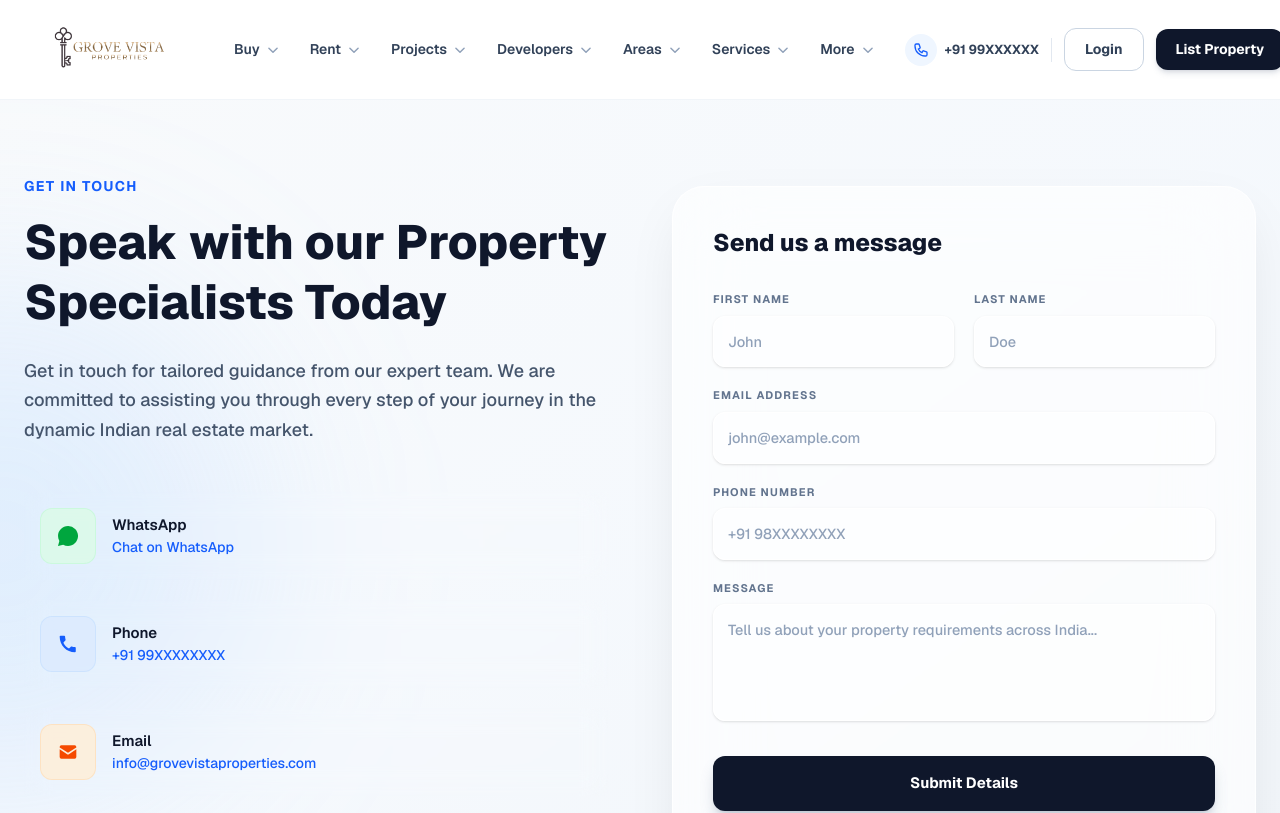
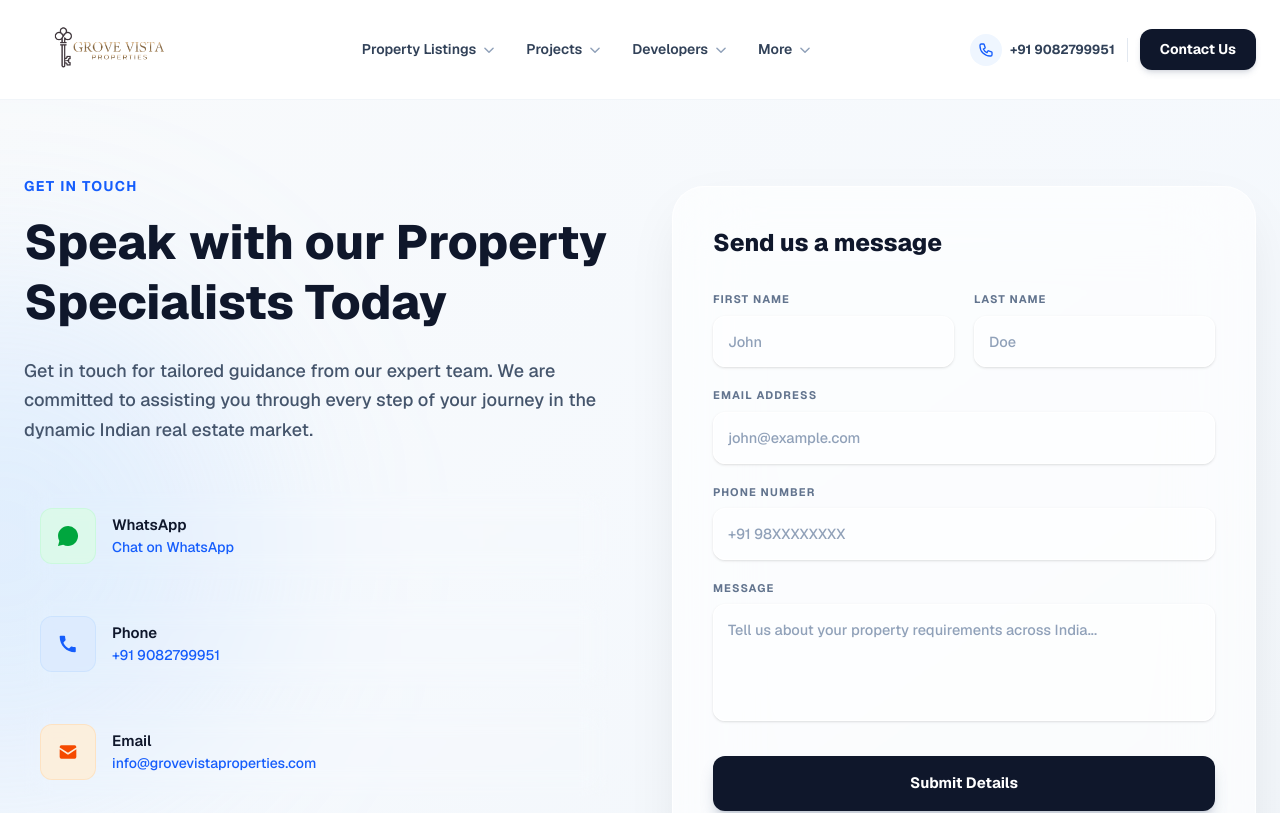
Before and after one commit to MarTech-Union/Grove-Vista-Properties, a Next.js app: page /contact in a window 1280 px wide. Shown: the top 813 px of the page. Built offline with nearby package versions, Linux system fonts and the light colour scheme; a web font is replaced by a local one.

Commit message:
update the header, footer and contact page

```diff
--- a/src/components/ContactSection.js
+++ b/src/components/ContactSection.js
@@ -19,8 +19,8 @@ const contactCards = [
 
   {
     label: "Phone",
-    value: "+91 99XXXXXXXX",
-    href: "tel:+919999999999",
+    value: "+91 9082799951",
+    href: "tel:+91 9082799951",
     ring: "border-blue-200/50 bg-blue-100/80",
     icon: (
       <svg className="h-5 w-5 text-blue-600" fill="currentColor" viewBox="0 0 24 24">
--- a/src/components/Footer.js
+++ b/src/components/Footer.js
@@ -7,13 +7,14 @@ const footerLinks = {
     { name: "Snagging and Inspection", path: "/services" },
     { name: "Holiday Homes", path: "/services" },
   ],
-  About: [
+  Company: [
     { name: "About Us", path: "/about" },
     { name: "Careers", path: "/services" },
     { name: "Our Awards", path: "/about" },
     { name: "Blog", path: "/" },
     { name: "Newsletter", path: "/about/newsletter-subscribe" },
-    { name: "Contact", path: "/contact" },
+    { name: "Contact Us", path: "/contact" },
+    {name:"Testimonials", path:"/testimonials"},
   ],
 };
 
@@ -69,7 +70,7 @@ export default function Footer() {
               <ul className="space-y-4">
                 <li className="text-[13px] font-medium tracking-wide text-slate-300">
                   <a href="tel:+919999999999" className="transition-colors hover:text-white">
-                    +91 99XXXXXXXX
+                    +91 9082799951
                   </a>
                 </li>
                 <li className="text-[13px] font-medium tracking-wide text-slate-300">
--- a/src/components/Header.js
+++ b/src/components/Header.js
@@ -6,69 +6,57 @@ import Link from "next/link";
 import { useRouter } from "next/navigation";
 
 const menuData = {
-  Buy: {
-    title: "Properties for Sale in India",
-    path: "/buy",
+  "Property Listings": {
+    title: "Property Listings",
+    path: null,
     sections: [
       {
-        heading: "Properties by Type",
+        heading:"Properties in Mumbai",
         items: [
-          "Apartments",
-          "Penthouses",
-          "Villas",
-          "Bungalows",
-          "Commercial",
-          "See All",
-        ],
-      },
-      {
-        heading: "Buyer Resources",
-        items: [
-          "Buyer Guide",
-          "Home Loan Assistance",
-          "Legal Help",
-          "RERA Info",
+          "Properties for Sale",
+          "Properties for Rent",
+          "Off-Plan Properties",
         ],
       },
     ],
   },
-  Rent: {
-    title: "Properties for Rent",
-    path: "/rent",
+  Projects: {
+    title: "New Projects in Mumbai",
+    path: null,
     sections: [
       {
-        heading: "Popular Rentals",
+        heading: "Lodha Group",
         items: [
-          "Apartments",
-          "Villas",
-          "Short Term",
-          "Commercial",
-          "Co-living",
+          "Palava City (Navi Mumbai)",
+          "Lodha Wadala / New Cuffe Parade (Mumbai)",
+          "Lodha Byculla / South Mumbai Redevelopment Projects",
         ],
       },
       {
-        heading: "Resources",
-        items: ["Tenant Guide", "Rental Agreement", "FAQs"],
-      },
-    ],
-  },
-  Projects: {
-    title: "New Projects in India",
-    path: null,
-    sections: [
-      {
-        heading: "By City",
+        heading: "Oberoi & Others",
         items: [
-          "Mumbai Projects",
-          "Delhi NCR Projects",
-          "Bangalore Projects",
-          "Pune Projects",
-          "Hyderabad Projects",
+          "Oberoi Garden City (Goregaon, Mumbai)",
+          "Three Sixty West (Worli, Mumbai)",
+          "Peddar Road Luxury Project (New Launch)",
         ],
       },
       {
-        heading: "By Type",
-        items: ["Luxury", "Mid-Range", "Affordable", "Off-Plan / Pre-Launch"],
+        heading: "Godrej Properties",
+        items: [
+          "Godrej Jardinia (Chembur, Mumbai)",
+          "Godrej Vikhroli Township / The Trees",
+        ],
+      },
+      {
+        heading: "Piramal & Marathon",
+        items: [
+          "Piramal Mahalaxmi (South Mumbai)",
+          "Piramal Aranya (Byculla, Mumbai)",
+          "Piramal Revanta (Mulund, Mumbai)",
+          "Marathon Nextown (Dombivli)",
+          "Marathon Nexzone (Panvel)",
+          "Marathon Millennium / Marathon Futurex (Lower Parel, Mumbai)",
+        ],
       },
     ],
   },
@@ -77,55 +65,13 @@ const menuData = {
     path: null,
     sections: [
       {
-        heading: "National Leaders",
-        items: ["DLF", "Lodha", "Godrej Properties", "Prestige Group", "Sobha"],
-      },
-      {
-        heading: "Regional Leaders",
-        items: ["Hiranandani", "Oberoi Realty", "Rustomjee", "Brigade Group"],
-      },
-    ],
-  },
-  Areas: {
-    title: "Explore Cities and Areas",
-    path: null,
-    sections: [
-      {
-        heading: "Top Cities",
-        items: ["Mumbai", "Delhi NCR", "Bangalore", "Pune", "Hyderabad"],
-      },
-      {
-        heading: "Premium Localities",
+        heading:"Trusted Developers",
         items: [
-          "Bandra West",
-          "Worli",
-          "Golf Course Road",
-          "Koramangala",
-          "Jubilee Hills",
-        ],
-      },
-    ],
-  },
-  Services: {
-    title: "Our Services",
-    path: "/services",
-    sections: [
-      {
-        heading: "What We Offer",
-        items: [
-          "Home Loan",
-          "Legal Consultation",
-          "Property Management",
-          "NRI Services",
-        ],
-      },
-      {
-        heading: "Tools",
-        items: [
-          "EMI Calculator",
-          "Market Reports",
-          "Property Valuation",
-          "Newsletter",
+          "Lodha Group",
+          "Oberoi Realty",
+          "Godrej Properties",
+          "Piramal Realty",
+          "Marathon Group",
         ],
       },
     ],
@@ -136,17 +82,20 @@ const menuData = {
     sections: [
       {
         heading: "Company",
-        items: ["About Us", "Testimonials", "Careers", "Press", "Contact Us"],
+        items: ["About Us", "Testimonials", "Careers"],
       },
       {
         heading: "Resources",
-        items: ["Blog", "FAQs", "Newsletter"],
+        items: ["Blog", "Case Study", "FAQs", "Newsletter"],
       },
     ],
   },
 };
 
 const menuItemRoutes = {
+  "Properties for Sale": "/buy",
+  "Properties for Rent": "/rent",
+  "Off-Plan Properties": "/",
   Newsletter: "/newsletter-subscribe",
   "About Us": "/about",
   Testimonials: "/testimonials",
@@ -249,7 +198,7 @@ export default function Header() {
               </button>
 
               {activeMenu === menu && (
-                <div className="absolute left-0 top-full z-50 mt-2 w-[520px] rounded-2xl border border-white/60 bg-white/95 p-6 shadow-[0_20px_60px_-10px_rgba(0,0,0,0.15)] backdrop-blur-2xl">
+                <div className="absolute left-0 top-full z-50 mt-2 w-[580px] rounded-2xl border border-white/60 bg-white/95 p-6 shadow-[0_20px_60px_-10px_rgba(0,0,0,0.15)] backdrop-blur-2xl">
                   <div className="mb-5 flex items-center gap-2 border-b border-slate-100 pb-4">
                     <div className="h-5 w-1.5 rounded-full bg-blue-600" />
                     <h2 className="text-[13px] font-extrabold uppercase tracking-wider text-blue-600">
@@ -257,9 +206,9 @@ export default function Header() {
                     </h2>
                   </div>
 
-                  <div className="grid grid-cols-2 gap-6">
-                    {data.sections.map((section) => (
-                      <div key={section.heading}>
+                  <div className="grid grid-cols-2 gap-6 max-h-80 overflow-y-auto pr-1">
+                    {data.sections.map((section, index) => (
+                      <div key={section.heading || index}>
                         <p className="mb-3 text-[11px] font-extrabold uppercase tracking-widest text-slate-400">
                           {section.heading}
                         </p>
@@ -305,22 +254,17 @@ export default function Header() {
                 />
               </svg>
             </span>
-            +91 99XXXXXX
+            +91 9082799951
           </a>
 
           <div className="h-6 w-px bg-slate-200" />
 
           <button
-            className="rounded-xl border border-slate-300 px-5 py-2.5 text-[14px] font-bold text-slate-700 transition-all duration-200 hover:border-blue-500 hover:bg-blue-50/50 hover:text-blue-600"
+            className="rounded-xl bg-slate-900 px-5 py-2.5 text-[14px] font-bold text-white shadow-md shadow-slate-500/20 transition-all duration-200 hover:bg-slate-700 hover:shadow-lg hover:shadow-slate-500/30"
+            onClick={() => router.push("/contact")}
             type="button"
           >
-            Login
-          </button>
-          <button
-            className="rounded-xl bg-slate-900 px-5 py-2.5 text-[14px] font-bold text-white shadow-md shadow-slate-500/20 transition-all duration-200 hover:bg-slate-700 hover:shadow-lg hover:shadow-slate-500/30"
-            type="button"
-          >
-            List Property
+            Contact Us
           </button>
         </div>
 
@@ -433,19 +377,14 @@ export default function Header() {
                     d="M3 5a2 2 0 012-2h3.28a1 1 0 01.948.684l1.498 4.493a1 1 0 01-.502 1.21l-2.257 1.13a11.042 11.042 0 005.516 5.516l1.13-2.257a1 1 0 011.21-.502l4.493 1.498a1 1 0 01.684.949V19a2 2 0 01-2 2h-1C9.716 21 3 14.284 3 6V5z"
                   />
                 </svg>
-                +91 99XXXXXX
+                +91 9082799951
               </a>
               <button
-                className="w-full rounded-xl border border-slate-300 py-3 text-[14px] font-bold transition-colors hover:bg-slate-50"
+                className="w-full rounded-xl bg-slate-900 py-3 text-[14px] font-bold text-white shadow-md transition-colors hover:bg-slate-700"
+                onClick={() => router.push("/contact")}
                 type="button"
               >
-                Login
-              </button>
-              <button
-                className="w-full rounded-xl bg-blue-600 py-3 text-[14px] font-bold text-white shadow-md transition-colors hover:bg-blue-700"
-                type="button"
-              >
-                List Your Property
+                Contact Us
               </button>
             </div>
           </div>
```
